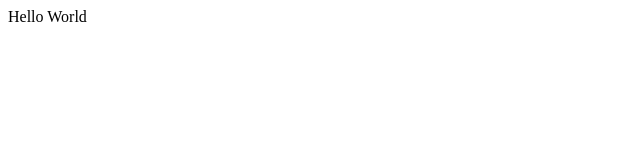
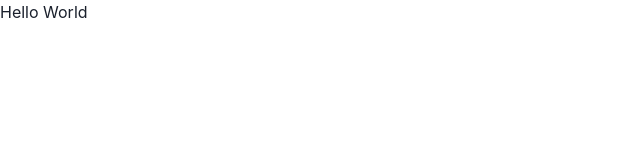
Before and after one commit to N-Nikolaev/socialpinpoint-tech-test, a React (Vite) app: page / in a window 1280 px wide. Shown: the top 160 px of the page, without its empty margins (0-640 px from the left). Built offline with nearby package versions, Linux system fonts and the light colour scheme.

Commit message:
Add ChakraProvider

```diff
--- a/src/main.tsx
+++ b/src/main.tsx
@@ -1,10 +1,13 @@
+import { ChakraProvider } from '@chakra-ui/react'
 import React from 'react'
 import ReactDOM from 'react-dom'
 import App from './App'
 
 ReactDOM.render(
   <React.StrictMode>
-    <App />
+    <ChakraProvider>
+      <App />
+    </ChakraProvider>
   </React.StrictMode>,
   document.getElementById('root')
 )
```
